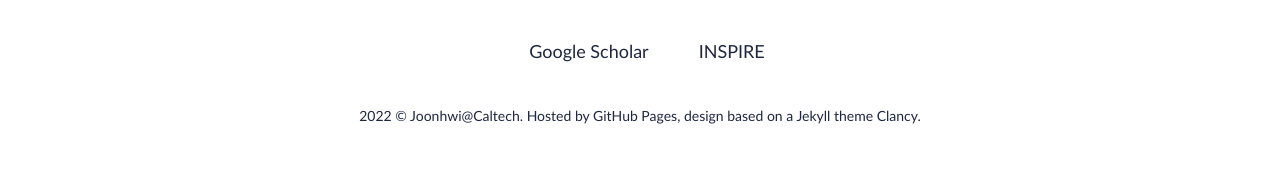
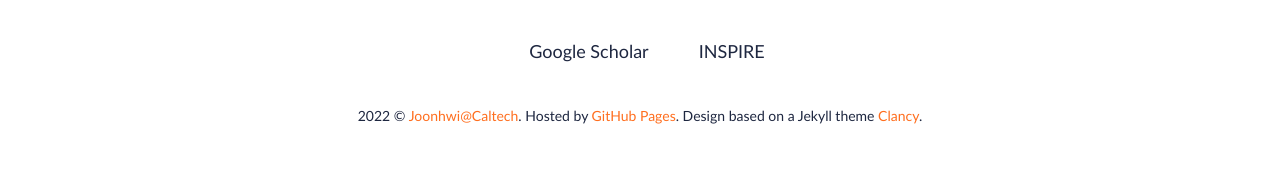
Before and after one commit to Joonhwi/joonhwi.github.io, a Jekyll site: the page built from index.md, in a window 1280 px wide. Shown: the part 1913-2104 px from the top of the page. Built offline with Jekyll 4.4.1, drawn with Linux system fonts in a browser that asks for light colours; nearby versions of some CDN libraries; our own code applies the rules of GitHub Pages for plain Markdown files.

Commit message:
footer link color

```diff
--- a/_includes/footer.html
+++ b/_includes/footer.html
@@ -21,8 +21,8 @@
 
         <div class="footer__info">
           <div class="copyright">{{site.time | date: '%Y'}} &copy; <a href="/">{{site.data.settings.title}}</a>.
-            Hosted by <a href="https://pages.github.com/">GitHub Pages</a>,
-            design based on a Jekyll theme <a href="https://jekyllthemes.io/theme/clancy-portfolio-jekyll-theme">Clancy</a>.
+            Hosted by <a href="https://pages.github.com/">GitHub Pages</a>.
+            Design based on a Jekyll theme <a href="https://jekyllthemes.io/theme/clancy-portfolio-jekyll-theme">Clancy</a>.
           </div>
         </div>
 
--- a/_sass/3-modules/_footer.scss
+++ b/_sass/3-modules/_footer.scss
@@ -68,11 +68,11 @@
   a {
     text-decoration: underline;
     text-decoration-color: transparent;
-    color: var(--heading-font-color);
+    color: var(--link-color);
 
     &:hover {
-      text-decoration-color: var(--heading-font-color);
-      color: var(--heading-font-color);
+      text-decoration-color: var(--link-color);
+      color: var(--link-color);
     }
   }
 }
--- a/_sass/3-modules/_header.scss
+++ b/_sass/3-modules/_header.scss
@@ -77,8 +77,7 @@
           }
 
           &.nav__link--current {
-            // color: var(--heading-font-color);
-            color: rgb(0, 225, 255);
+            color: var(--heading-font-color);
 
             &::after {
               content: none;
```
